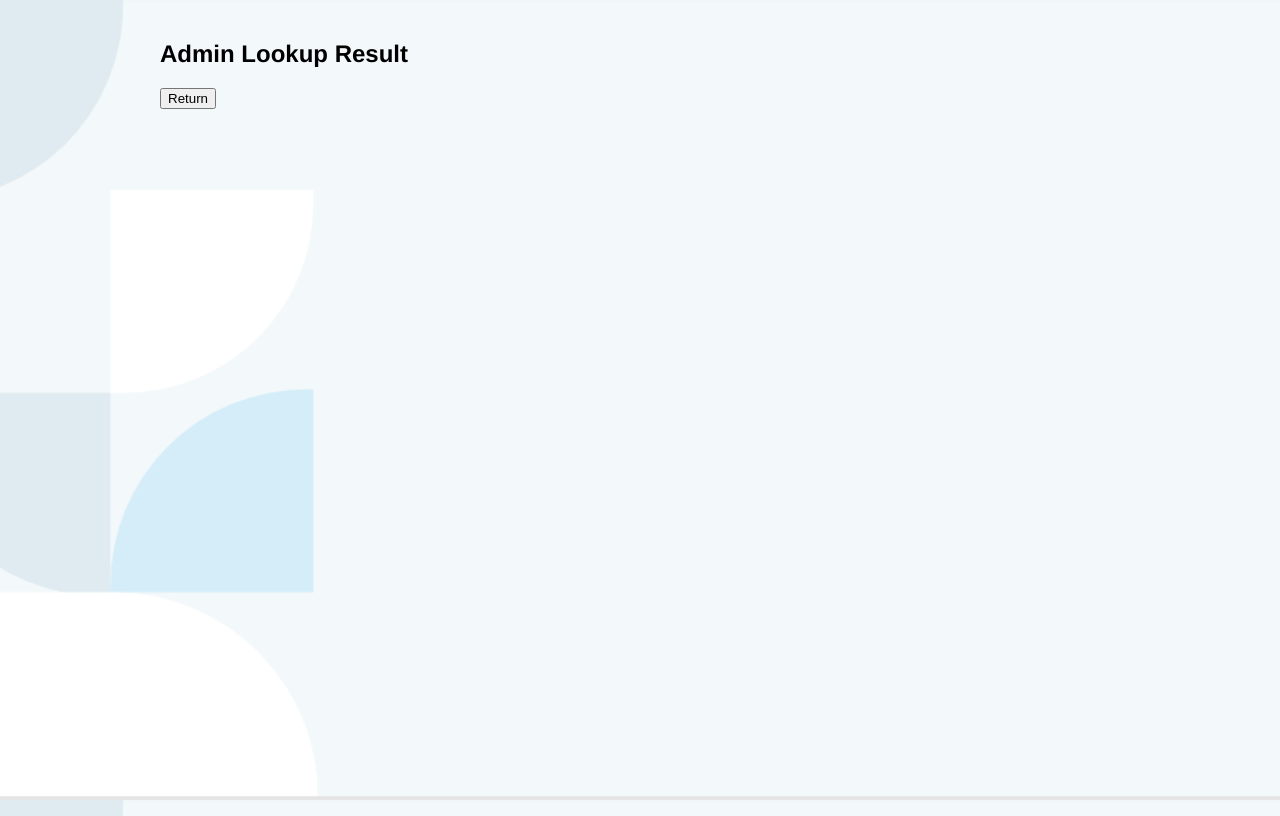
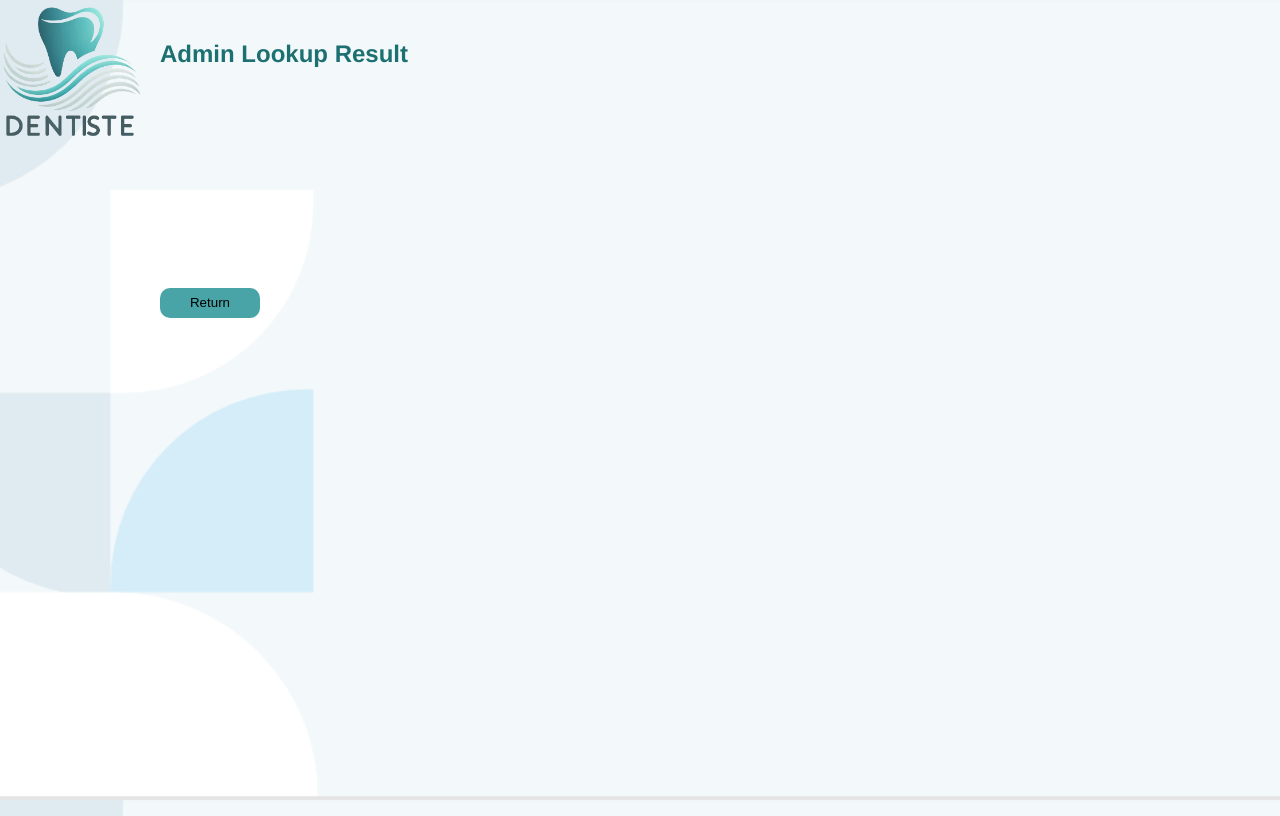
Before and after one commit to nopsophonchai/dentalclinic, a PHP site: page /Adminlookupresult.php in a window 1280 px wide. Run offline with PHP 8.4, Linux system fonts and the light colour scheme.

Commit message:
Update style.css

```diff
--- a/style.css
+++ b/style.css
@@ -1,9 +1,9 @@
 body {
-    background-image: url('bg.png'); /* Replace with your image file path */
-    background-size: cover; /* Ensures the image covers the entire background */
-    background-position: center; /* Centers the image */
-    background-attachment: fixed; /* Fixes the background position */
-    background-repeat: no-repeat; /* Prevents the image from repeating */
+    background-image: url('bg.png');
+    background-size: cover;
+    background-position: center;
+    background-attachment: fixed;
+    background-repeat: no-repeat;
     text-align: center;
     font-family: Helvetica, Arial, sans-serif;
     }
@@ -26,6 +26,18 @@ body {
     left: 50%;
     transform: translate(-50%, -50%);
 }
+.logo-containermyapp{
+    background-image:url('logo.png');
+    background-size: contain;
+    background-position: center center;
+    background-repeat: no-repeat;
+    width: 150px;
+    height: 150px;
+    position: absolute;
+    top: 70px;
+    left: 70px;
+    transform: translate(-50%, -50%);
+}
 .login-form {
     padding: 20px;
     border-radius: 10px;
@@ -36,6 +48,7 @@ body {
 }
 .form-group {
     margin-bottom: 15px;
+
 }
 .form-groupbutton {
     margin-bottom: 15px;
@@ -101,36 +114,105 @@ body {
     display: block;
     margin: 0 auto;
 }
-.create_staff-form{
-    padding: 10px;
+
+.appformcontainer{
+    width: 30%;
+    background-color: rgba(255, 255, 255, 0.9);
     border-radius: 10px;
+    padding: 20px;
     position: absolute;
-    top: 10px;
-    left: 150px;
+    top: 50%;
+    right: 5%;
+    transform: translate(0, -50%);
+    box-shadow: 0 0 10px rgba(0, 0, 0, 0.3);
     text-align: left;
 
 }
-
-.create_staff-form1{
-    padding: 10px;
+.form-groupapp {
+    margin-bottom: 15px;
+    text-align: left;
+}
+.form-groupapp button {
+    width: 120px;
+    height: 30px;
+    background-color: #48a4a7;
+    border: none;
+    text-align: center;
     border-radius: 10px;
-    position: absolute;
-    top: 10px;
-    left: 150px;
+}
+.form-groupapp label {
+    display: block;
     text-align: left;
-
+}
+.form-groupapp textarea {
+    width: 50%;
+}
+input[type="submit"] {
+    background-color: #48a4a7;
+    color: black;
+    padding: 10px 20px;
+    border: none;
+    cursor: pointer;
+    text-align: center;
+    border-radius: 10px;
 
 }
-.create_staff-form input[type="submit"] {
-    display: block;
-    margin: 0 auto;
+.form-groupmy {
+    margin-bottom: 15px;
+    text-align: center;
+}
+.form-groupmy button {
+    width: 100px;
     background-color: #48a4a7;
+   height: 30px;
     border: none;
+    text-align: center;
+    border-radius: 10px;
+}
+.form-groupmyapp button {
+    width: 100px;
+    background-color: #48a4a7;
+   height: 30px;
+    border: none;
+    text-align: center;
+    border-radius: 10px;
+    margin-top: 200px;
+}
+.form-groupmyprof {
+    margin-bottom: 15px;
+    text-align: center;
+}
+.form-groupmyprof1 {
+    margin-top: 160px;
+    margin-bottom: 15px;
+    text-align: center;
+}
+.form-groupmyprof button {
+    width: 100px;
+    background-color: #48a4a7;
+   height: 30px;
+    border: none;
+    text-align: center;
+    border-radius: 10px;
 }
 
-.bottom-spacer {
-    height: 100px;
-  }
-  :root {
-    --button-text-color: #FFFFFF;
-  }
+th{
+	border: 1px solid black;
+    background-color: #48a4a7;
+}
+td{
+	border: 1px solid black;
+    background-color: #75a3a4;
+    height: 20px;
+
+}
+table{
+	border-collapse: collapse;
+	margin-left: 20px;
+	width: 100%;
+    text-align: center;
+}
+
+h2{
+    color: #1c7072;
+}
```
